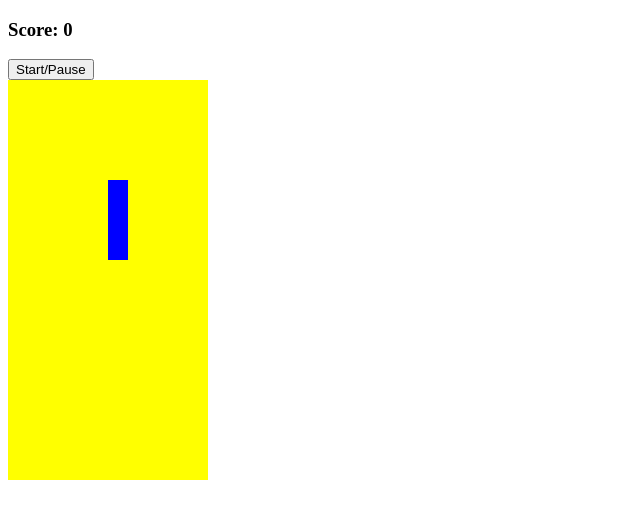
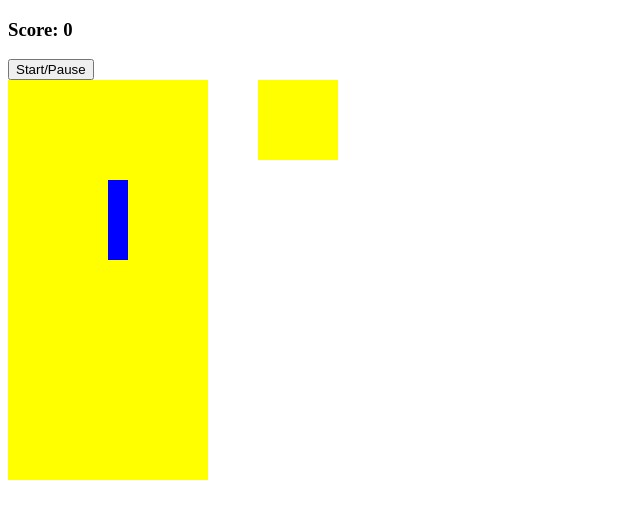
Before and after one commit to arpitz/javascript-tetris, a plain HTML site: page javascript-tetris/index.html in a window 1280 px wide. Shown: the whole page, without its empty margins (0-640 px from the left). Drawn offline with Linux system fonts and the light colour scheme.

Commit message:
Functionality to show up next tetromino in the mini grid

```diff
--- a/javascript-tetris/app.js
+++ b/javascript-tetris/app.js
@@ -6,6 +6,7 @@ document.addEventListener("DOMContentLoaded", () => {
   const ScoreDisplay = document.querySelector('#score');
   const StartBtn = document.querySelector('#start-button');
   const width = 10;
+  let nextRandom = 0;
 
   //The Tetrominoes
   const lTetromino = [
@@ -96,10 +97,12 @@ document.addEventListener("DOMContentLoaded", () => {
     if (current.some(index => squares[currentPosition + index + width].classList.contains('taken'))) {
       current.forEach(index => squares[currentPosition + index].classList.add('taken'));
       // start a new tetromino falling
-      random = Math.floor(Math.random() * theTetrominoes.length);
+      random = nextRandom;
+      nextRandom = Math.floor(Math.random() * theTetrominoes.length);
       current = theTetrominoes[random][currentRotation];
       currentPosition = 4;
       draw();
+      displayShape();
     }
   }
 
@@ -142,5 +145,29 @@ document.addEventListener("DOMContentLoaded", () => {
     draw();
   }
 
+  // show the upcoming-next tetromino in the mini grid display
+  const displaySquares = document.querySelectorAll('.mini-grid div');
+  const displayWidth = 4;
+  let displayIndex = 0;
 
+  // Tetrominos without rotations
+  const upNextTetrominos = [
+    [1, displayWidth + 1, displayWidth * 2 + 1, 2],
+    [0, displayWidth, displayWidth + 1, displayWidth * 2 + 1],
+    [1, displayWidth, displayWidth + 1, displayWidth + 2],
+    [0, 1, displayWidth, displayWidth + 1],
+    [1, displayWidth + 1, displayWidth * 2 + 1, displayWidth * 3 + 1],
+  ];
+
+  // display the shape in the mini grid display
+  function displayShape() {
+    // remove any trace of the tetromino from the entire mini grid
+    displaySquares.forEach(square => {
+      square.classList.remove('tetromino');
+    })
+
+    upNextTetrominos[nextRandom].forEach(index => {
+      displaySquares[displayIndex + index].classList.add('tetromino');
+    })
+  }
 })
--- a/javascript-tetris/index.html
+++ b/javascript-tetris/index.html
@@ -13,6 +13,7 @@
   <h3>Score: <span id="score">0</span></h3>
   <button id="start-button">Start/Pause</button>
 
+  <div class="container">
   <div class="grid">
     <div></div>
     <div></div>
@@ -229,6 +230,27 @@
 
   </div>
 
+  <div class="mini-grid">
+    <div></div>
+    <div></div>
+    <div></div>
+    <div></div>
+    <div></div>
+    <div></div>
+    <div></div>
+    <div></div>
+    <div></div>
+    <div></div>
+    <div></div>
+    <div></div>
+    <div></div>
+    <div></div>
+    <div></div>
+    <div></div>
+    <div></div>
+  </div>
+</div>
+
 </body>
 
 </html>
--- a/javascript-tetris/style.css
+++ b/javascript-tetris/style.css
@@ -1,3 +1,8 @@
+
+.container {
+  display: flex;
+}
+
 .grid {
   width: 200px;
   height: 400px;
@@ -14,3 +19,17 @@
 .tetromino {
   background-color: blue;
 }
+
+.mini-grid {
+  width: 80px;
+  height: 80px;
+  background-color: yellow;
+  display: flex;
+  flex-wrap: wrap;
+  margin-left: 50px;
+}
+
+.mini-grid div {
+  width: 20px;
+  height: 20px;
+}
```
Lines whose indentation alone changed are shown as unchanged.
